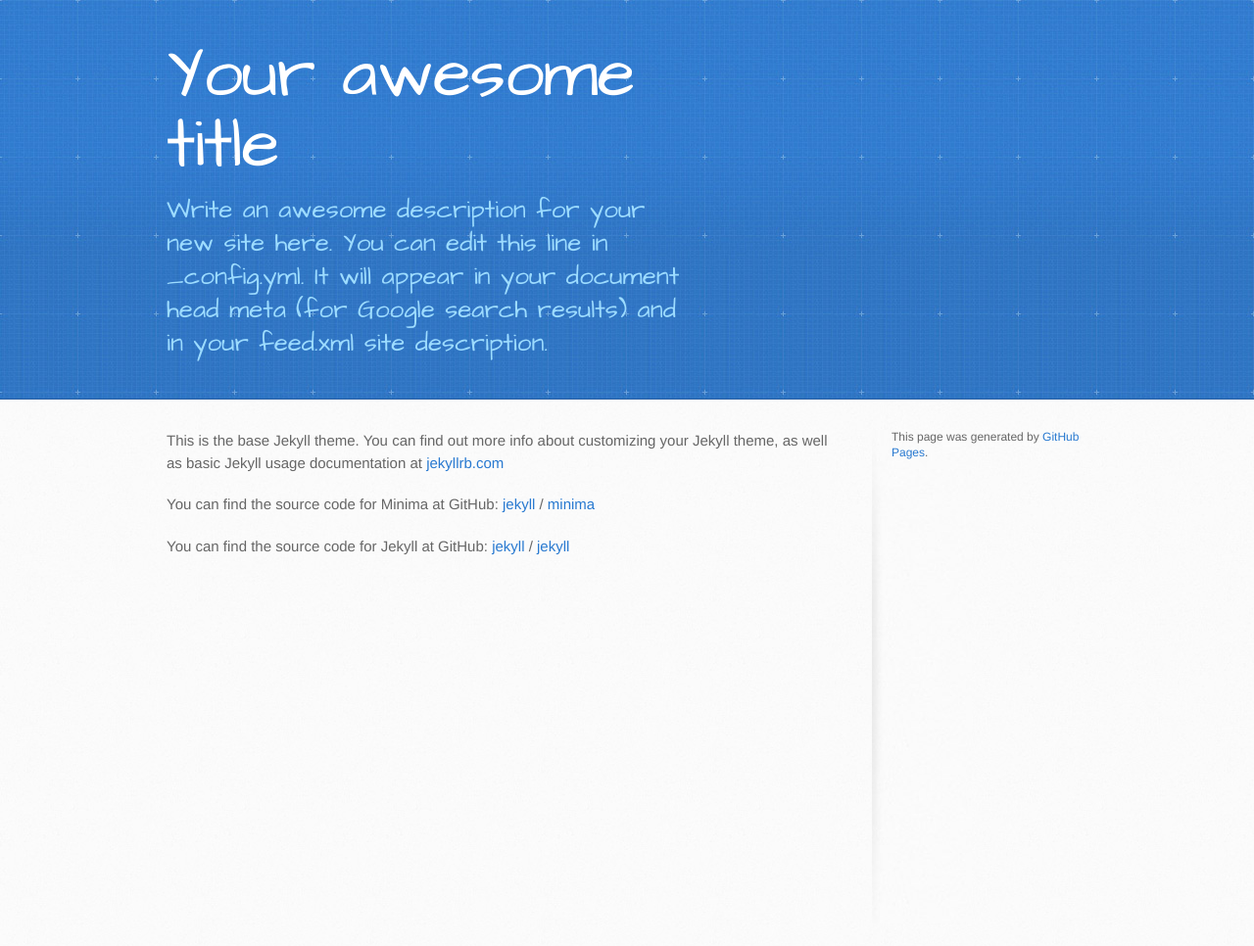
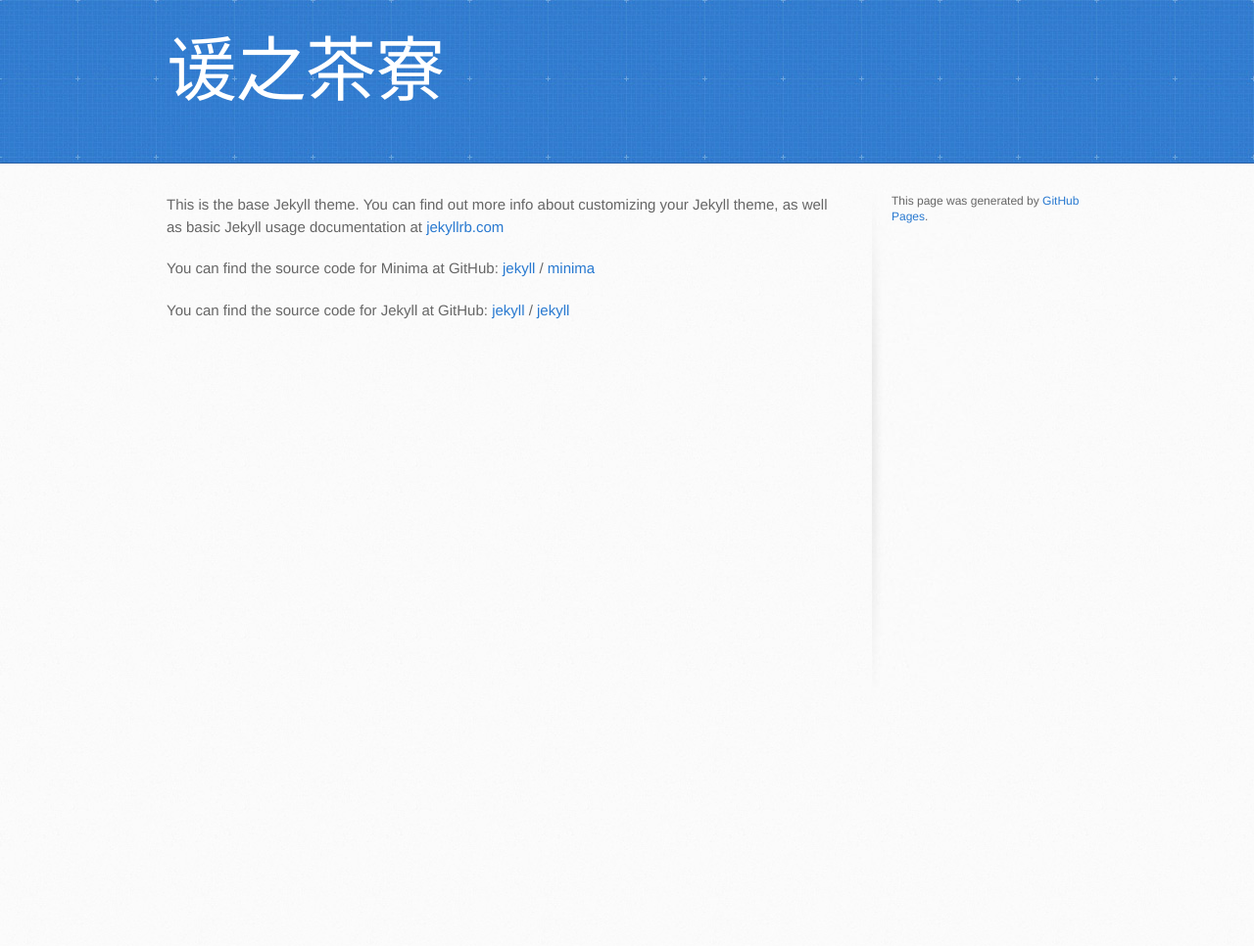
Before and after one commit to yangxuanzhi/yangxuanzhi.github.io, a Jekyll site: the page built from docs/about.markdown, in a window 1280 px wide. Shown: the whole page at 98% size. Built offline with Jekyll 4.4.1, drawn with Linux system fonts in a browser that asks for light colours; after the commit the page ends 900 px from its top, so only the background shows below that.

Commit message:
修改配置

```diff
--- a/docs/_config.yml
+++ b/docs/_config.yml
@@ -18,19 +18,16 @@
 # You can create any custom variable you would like, and they will be accessible
 # in the templates via {{ site.myvariable }}.
 
-title: Your awesome title
-email: your-email@example.com
+title: 谖之茶寮
+email: tiumoyang@outlook.com
 description: >- # this means to ignore newlines until "baseurl:"
-  Write an awesome description for your new site here. You can edit this
-  line in _config.yml. It will appear in your document head meta (for
-  Google search results) and in your feed.xml site description.
-baseurl: "" # the subpath of your site, e.g. /blog
+
+baseurl: "https://yangxuanzhi.github.io" # the subpath of your site, e.g. /blog
 url: "" # the base hostname & protocol for your site, e.g. http://example.com
-twitter_username: jekyllrb
-github_username:  jekyll
+github_username:  yangxuanzhi
 
 # Build settings
-theme: minima
+theme: jekyll-architect-theme
 plugins:
   - jekyll-feed
 
```
